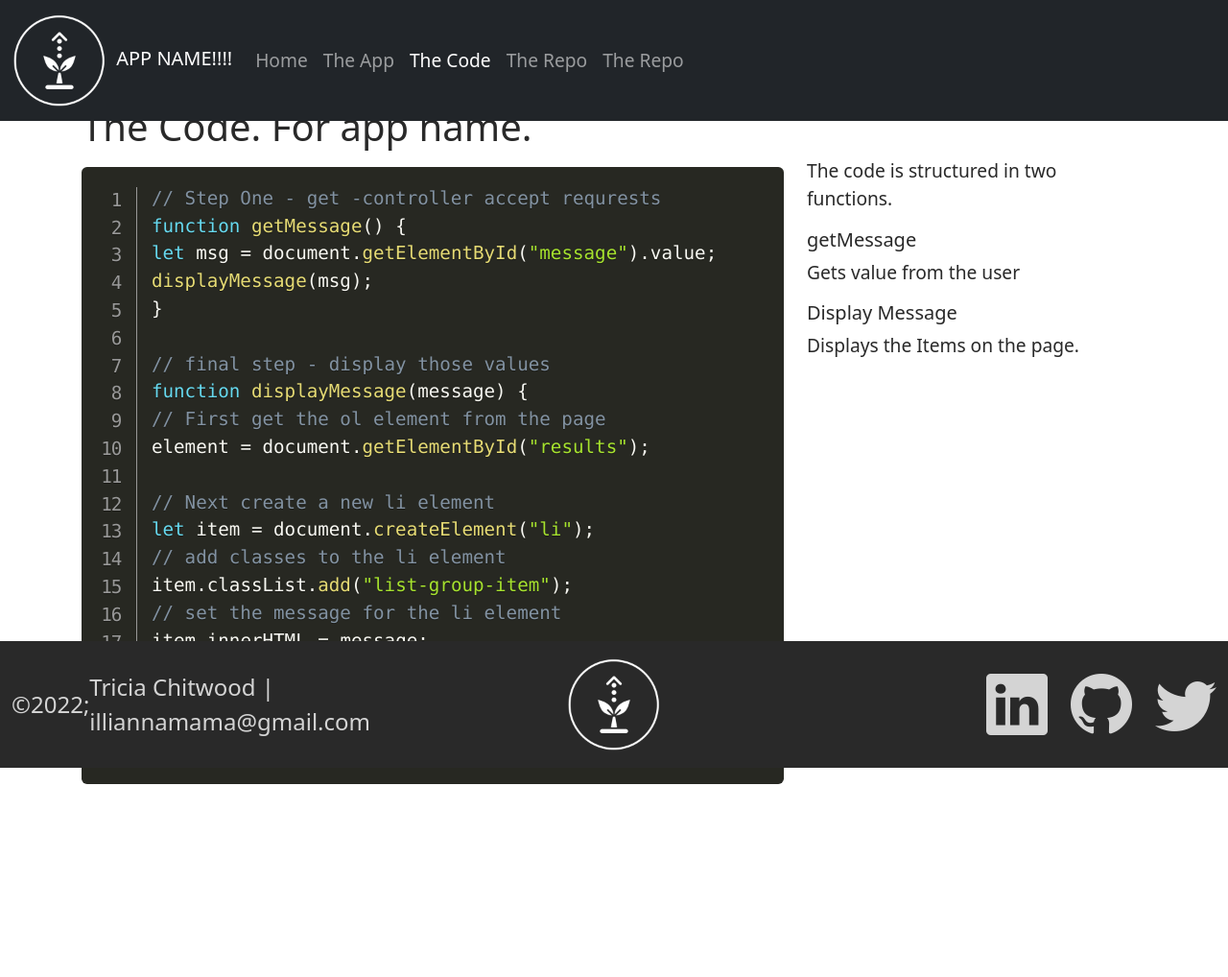
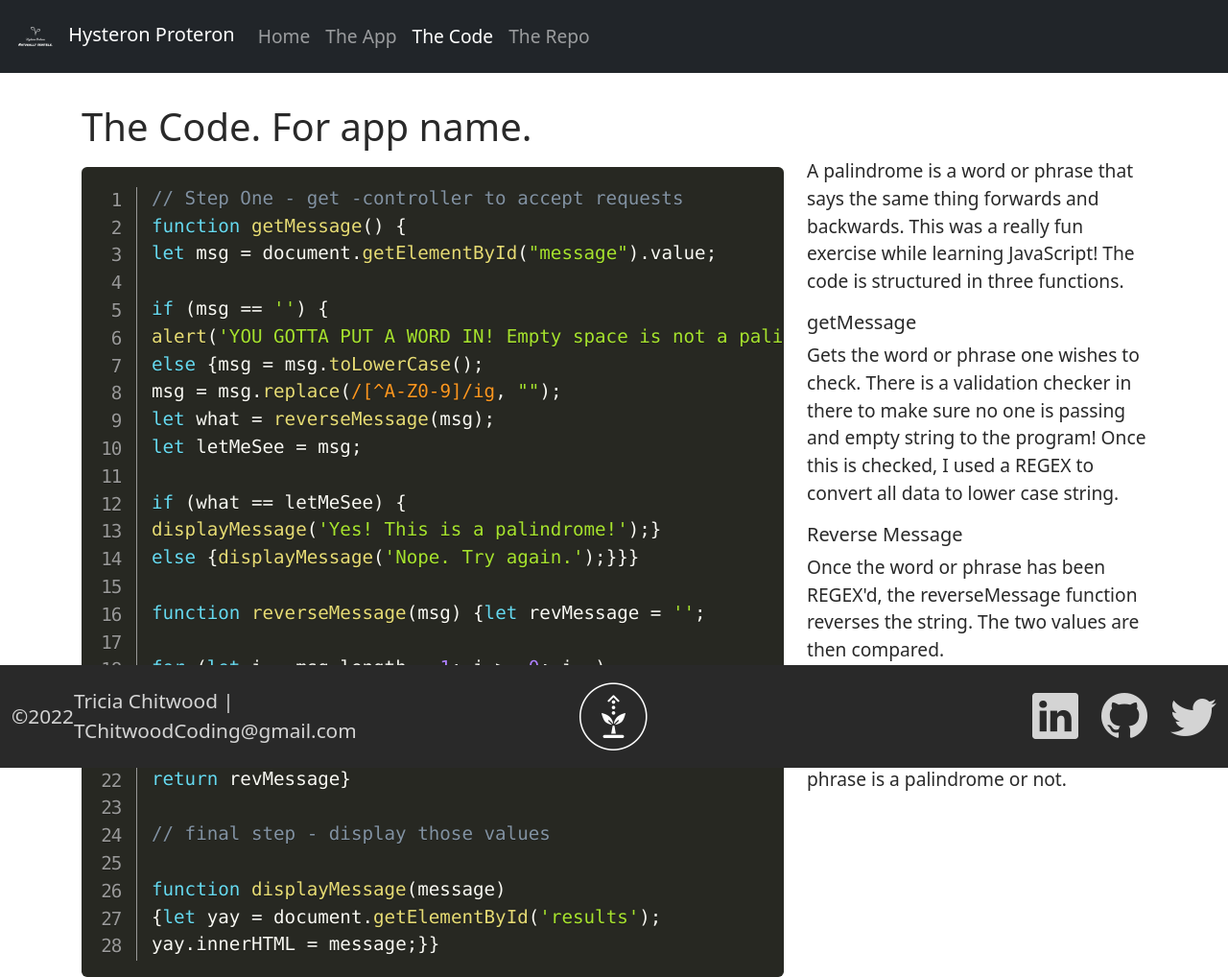
Before and after one commit to TriciaCArt/Hysterion, a plain HTML site: page code.html in a window 1280 px wide. Shown: the whole page at 96% size. Drawn offline with nearby package versions, Linux system fonts and the light colour scheme.

Commit message:
Some Final Touches

```diff
--- a/code.html
+++ b/code.html
@@ -2,7 +2,7 @@
 <html lang="en" class="h-100">
 
 <head>
-    <title>App NAME: Coding Challenge By Tricia Chitwood</title>
+    <title>Hysteron Proteron</title>
     <!-- Required meta tags -->
     <meta charset="utf-8">
     <meta name="viewport" content="width=device-width, initial-scale=1, shrink-to-fit=no">
@@ -16,11 +16,11 @@
     <!-- Dev Icons -->
     <link rel="stylesheet" href="https://cdn.jsdelivr.net/gh/devicons/devicon@v2.15.1/devicon.min.css">
 
-    <link rel="stylesheet" href="/css/styleez.css">
-    <link rel="stylesheet" href="/css/prism.css">
+    <link rel="stylesheet" href="css/styleez.css">
+    <link rel="stylesheet" href="css/prism.css">
 
     <!-- favicon -->
-    <link rel="icon" type="image/png" href="/img/favicon-32x32.png">
+    <link rel="icon" type="image/png" href="img/favicon-32x32.png">
 
 </head>
 
@@ -28,9 +28,9 @@
 
     <nav class="navbar navbar-expand-md navbar-dark fixed-top bg-dark">
         <div class="container-fluid">
-            <a class="navbar-brand" href="/index.html">
-                <img src="/img/tcwhiteLogo600.png" class="d-inline-block align-text-center me-1" height="100" alt="">
-                APP NAME!!!!</a>
+            <a class="navbar-brand" href="index.html">
+                <img src="img/HPwhiteLogo.png" class="d-inline-block align-text-center me-1" height="50" alt="">
+                Hysteron Proteron</a>
             <button class="navbar-toggler" type="button" data-bs-toggle="collapse" data-bs-target="#navbarCollapse"
                 aria-controls="navbarCollapse" aria-expanded="false" aria-label="Toggle navigation">
                 <span class="navbar-toggler-icon"></span>
@@ -38,20 +38,18 @@
             <div class="collapse navbar-collapse" id="navbarCollapse">
                 <ul class="navbar-nav me-auto mb-2 mb-md-0">
                     <li class="nav-item">
-                        <a class="nav-link" href="/index.html">Home</a>
+                        <a class="nav-link" href="index.html">Home</a>
                     </li>
                     <li class="nav-item">
-                        <a class="nav-link" href="/app.html">The App</a>
+                        <a class="nav-link" href="app.html">The App</a>
                     </li>
                     <li class="nav-item">
-                        <a class="nav-link active" aria-current="page" href="/code.html">The Code</a>
+                        <a class="nav-link active" aria-current="page" href="code.html">The Code</a>
                     </li>
                     <li class="nav-item">
-                        <a class="nav-link" href="#">The Repo</a>
+                        <a class="nav-link" href="https://github.com/TriciaCArt/ConsiderateDone">The Repo</a>
                     </li>
-                    <li class="nav-item">
-                        <a class="nav-link" href="#">The Repo</a>
-                    </li>
+
                 </ul>
             </div>
         </div>
@@ -64,37 +62,53 @@
                 <div class="col-12 col-lg-8">
                     <pre class="line-numbers">
                         <code class="language-javascript">
-// Step One - get -controller accept requrests
+// Step One - get -controller to accept requests
 function getMessage() {
 let msg = document.getElementById("message").value;
-displayMessage(msg);
-}
+
+if (msg == '') {
+alert('YOU GOTTA PUT A WORD IN! Empty space is not a palidrome!')}
+else {msg = msg.toLowerCase();
+msg = msg.replace(/[^A-Z0-9]/ig, "");
+let what = reverseMessage(msg);
+let letMeSee = msg;
+
+if (what == letMeSee) {
+displayMessage('Yes! This is a palindrome!');}
+else {displayMessage('Nope. Try again.');}}}
+
+function reverseMessage(msg) {let revMessage = '';
+
+for (let i = msg.length - 1; i >= 0; i--)
+{let char = msg[i];
+revMessage += char;}
+
+return revMessage}
 
 // final step - display those values
-function displayMessage(message) {
-// First get the ol element from the page
-element = document.getElementById("results");
 
-// Next create a new li element
-let item = document.createElement("li");
-// add classes to the li element
-item.classList.add("list-group-item");
-// set the message for the li element
-item.innerHTML = message;
-
-// add the new item to the list
-element.appendChild(item);
-}
+function displayMessage(message)
+{let yay = document.getElementById('results');
+yay.innerHTML = message;}}
                         </code>
                     </pre>
 
                 </div>
+
                 <div class="col-12 col-lg-4">
-                    <p>The code is structured in two functions.</p>
+                    <p>A palindrome is a word or phrase that says the same thing forwards and backwards.
+                        This was a really fun exercise while learning JavaScript!
+                        The code is structured in three functions.</p>
                     <h5>getMessage</h5>
-                    <p>Gets value from the user</p>
+                    <p>Gets the word or phrase one wishes to check. There is a validation checker in there to
+                        make sure no one is passing and empty string to the program!
+                        Once this is checked, I used a REGEX to convert all data to lower case string.</p>
+                    <h5>Reverse Message</h5>
+                    <p>Once the word or phrase has been REGEX'd, the reverseMessage function reverses the string. The
+                        two values are then compared.</p>
                     <h5>Display Message</h5>
-                    <p>Displays the Items on the page.</p>
+                    <p>Finally, we display the message to the user, informing them if their word or phrase is a
+                        palindrome or not.</p>
 
                 </div>
             </div>
@@ -104,22 +118,24 @@ element.appendChild(item);
         <div class="container-fluid">
             <div class="row row-cols-1 row-cols-lg-3 gy-2">
                 <div class="col order-last order-lg-first d-flex align-items-center justify-content-start">
-                    <span class="sizeMe">&copy2022;</span>
-                    <span class="sizeMe"> Tricia Chitwood | illiannamama@gmail.com</span>
+                    <span class="sizeMe">&copy2022</span>
+                    <span class="sizeMe"> Tricia Chitwood | TChitwoodCoding@gmail.com</span>
                 </div>
                 <div class="col d-flex aling-items-center justify-content-center justify-content-lg-center">
-                    <img src="/img/tcwhiteLogo600.png" height="100" alt="">
+                    <a href="https://triciachitwoodcoding.netlify.app/"><img src="img/tcwhiteLogo600.png" height="75"
+                            alt=""></a>
                 </div>
                 <div class="col d-flex align-items-center justify-content-center justify-content-lg-end">
                     <div class="row">
                         <div class="col socialIcons">
-                            <a href="#"><i class="bi bi-linkedin"></i></a>
+                            <a href="https://www.linkedin.com/in/tricia-chitwood-art/"><i
+                                    class="bi bi-linkedin"></i></a>
                         </div>
                         <div class="col socialIcons">
-                            <a href="#"><i class="bi bi-github"></i></a>
+                            <a href="https://github.com/TriciaCArt/ConsiderateDone"><i class="bi bi-github"></i></a>
                         </div>
                         <div class="col socialIcons">
-                            <a href="#"><i class="bi bi-twitter"></i></a>
+                            <a href="https://twitter.com/TriciaChitArt"><i class="bi bi-twitter"></i></a>
                         </div>
                     </div>
                 </div>
@@ -130,7 +146,7 @@ element.appendChild(item);
     <script src="https://cdn.jsdelivr.net/npm/bootstrap@5.1.1/dist/js/bootstrap.bundle.min.js"
         integrity="sha384-/bQdsTh/da6pkI1MST/rWKFNjaCP5gBSY4sEBT38Q/9RBh9AH40zEOg7Hlq2THRZ" crossorigin="anonymous">
     </script>
-    <script src="/js/prism.js"></script>
+    <script src="js/prism.js"></script>
     <script>
         Prism.plugins.NormalizeWhitespace.setDefaults({
             'remove-trailing': true,
--- a/css/styleez.css
+++ b/css/styleez.css
@@ -30,12 +30,12 @@ main>.container {
 }
 
 .sizeMe {
-    font-size: 1.5rem;
+    font-size: 1.3rem;
 }
 
 .socialIcons>a {
     color: var(--tc-lightColor);
-    font-size: 4rem;
+    font-size: 3rem;
 }
 
 .socialIcons:hover {
```
Also changed, not shown: app.html (+16 -16 lines), index.html (+13 -15 lines), img/HPblackLogo.png (added), img/HPtransLogo.png (added).
